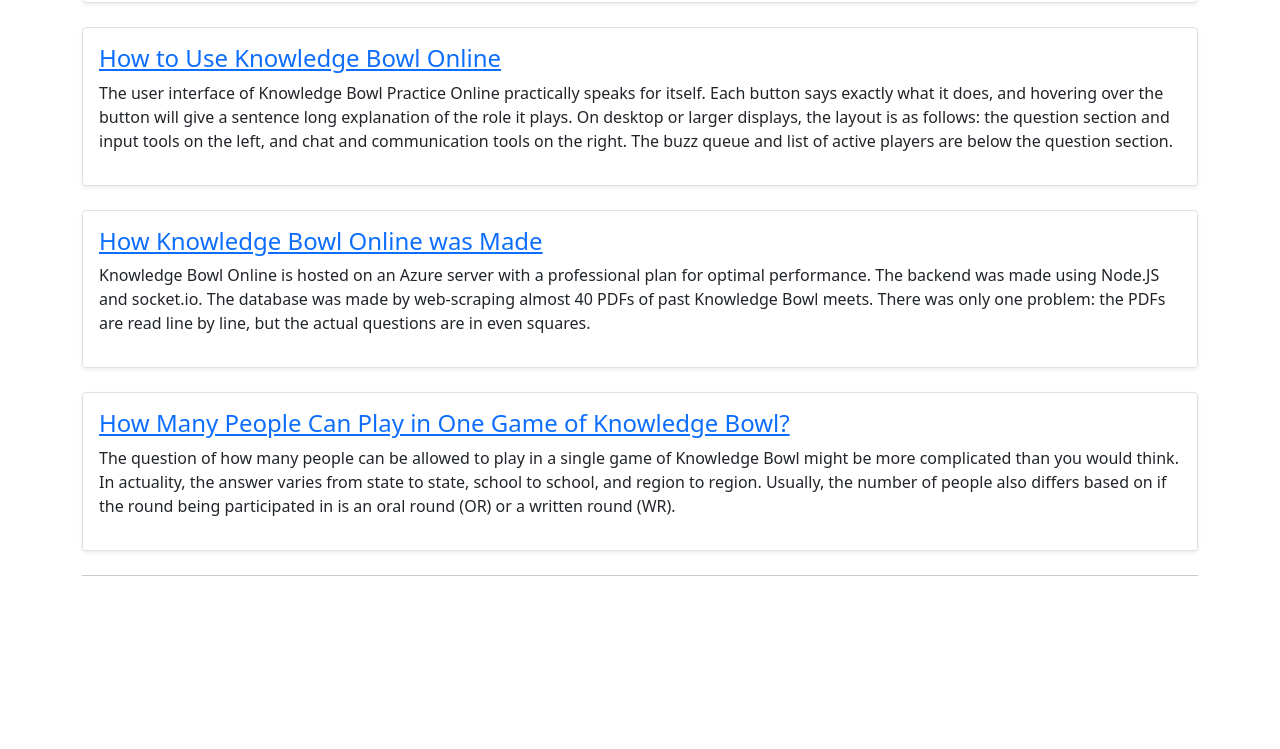
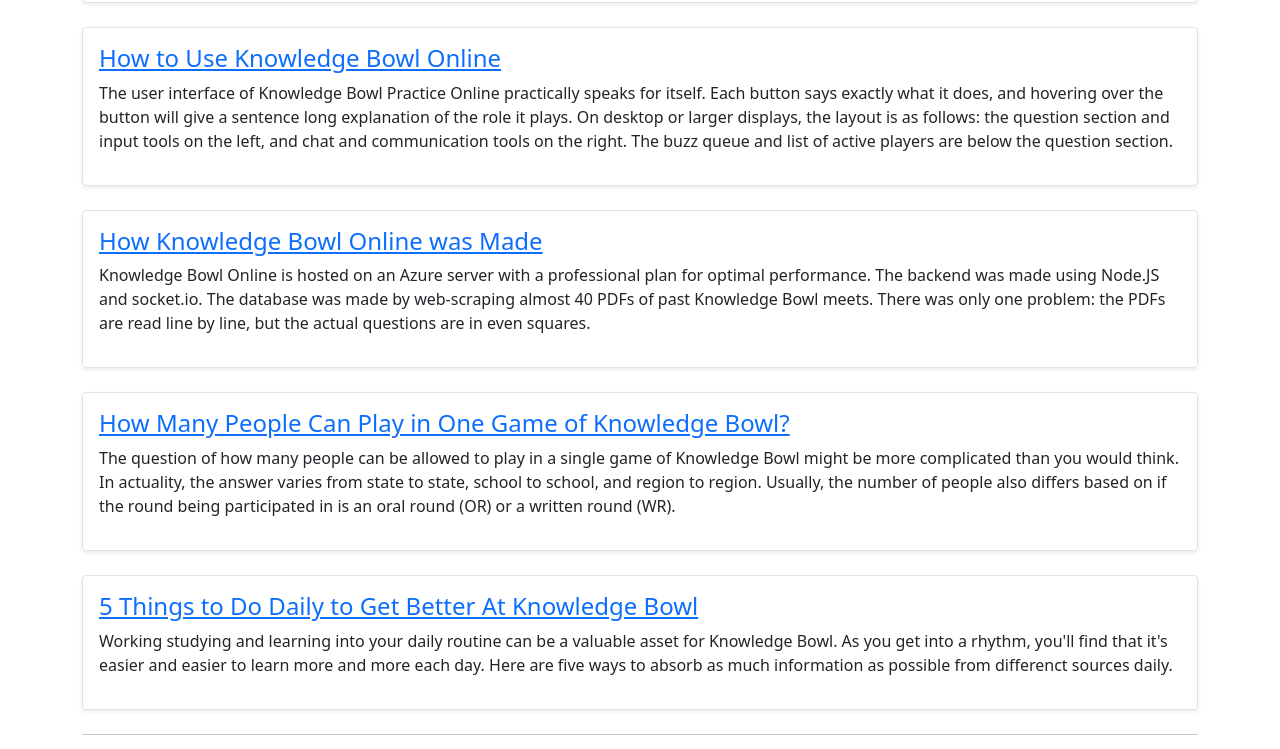
Before and after one commit to danielj20/kbpracticehomepage, a plain HTML site: page index.html in a window 1280 px wide. Shown: the part 1919-2668 px from the top of the page. Before the commit the page ends 2543 px from the top, so only its background shows below. Drawn offline with nearby package versions, Linux system fonts and the light colour scheme.

Commit message:
Update index.html

```diff
--- a/index.html
+++ b/index.html
@@ -130,6 +130,12 @@
           The question of how many people can be allowed to play in a single game of Knowledge Bowl might be more complicated than you would think. In actuality, the answer varies from state to state, school to school, and region to region. Usually, the number of people also differs based on if the round being participated in is an oral round (OR) or a written round (WR).
         </p>
       </div>
+      <div class="border shadow-sm p-3 mt-4 rounded">
+        <h4><a href="https://www.kbpractice.com/5_things_to_do_to_get_better_at_knowledge_bowl">5 Things to Do Daily to Get Better At Knowledge Bowl</a></h3>
+        <p>
+          Working studying and learning into your daily routine can be a valuable asset for Knowledge Bowl. As you get into a rhythm, you'll find that it's easier and easier to learn more and more each day. Here are five ways to absorb as much information as possible from differenct sources daily.
+        </p>
+      </div>
       <hr class="mb-5 mt-4">
     </main>
 
```
